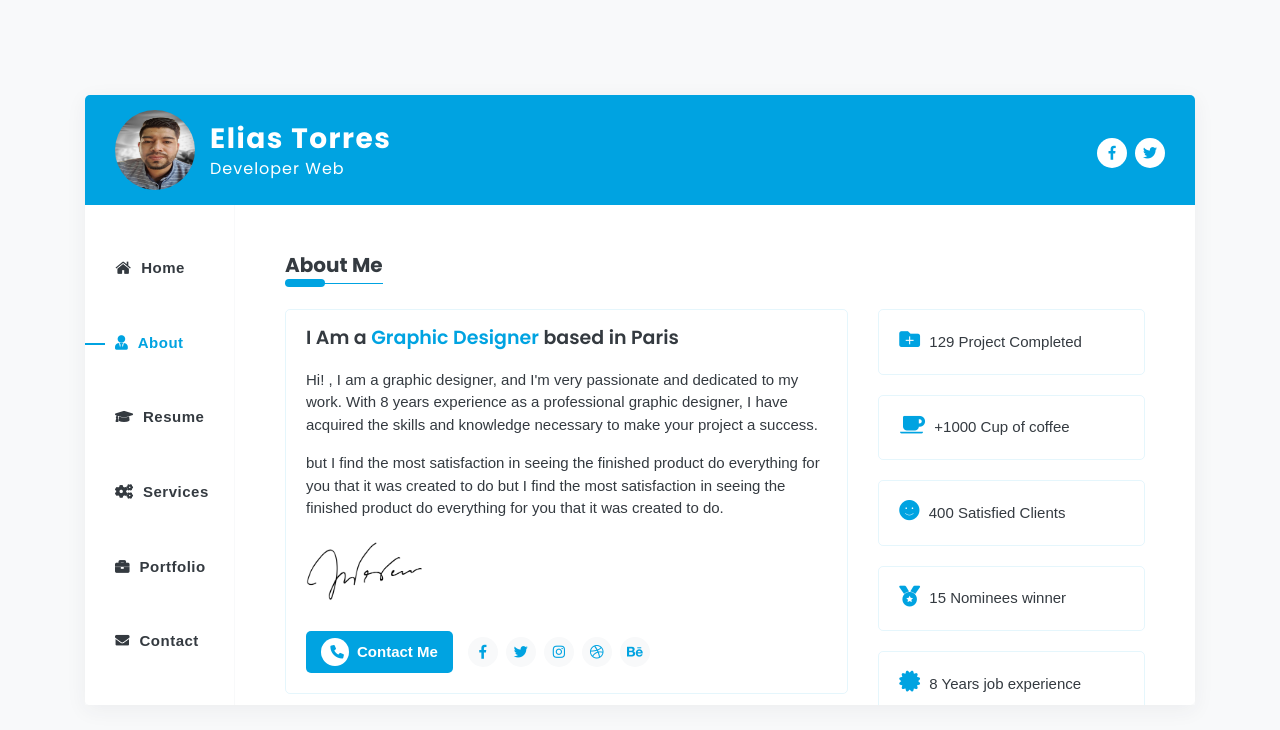
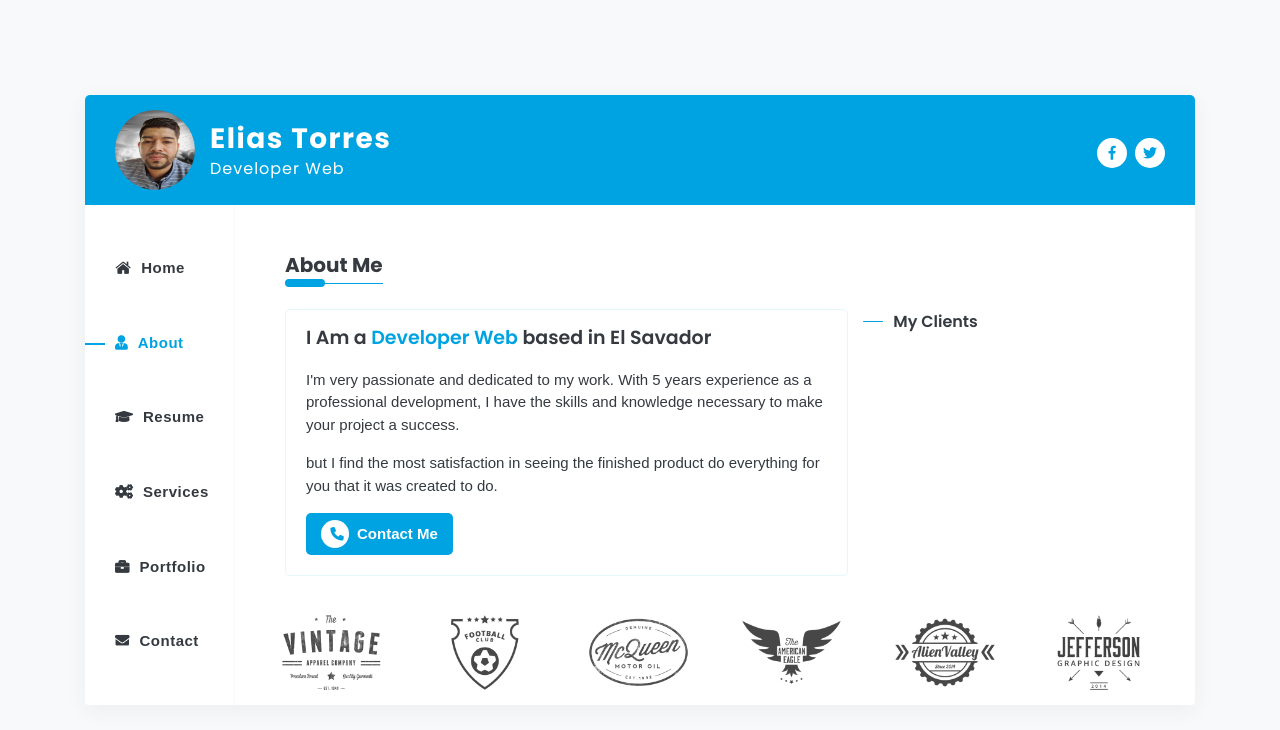
Before and after one commit to eliato/portfolio, an Angular app: page /#/about in a window 1280 px wide. Shown: the top 730 px of the page. Built offline with nearby package versions, Linux system fonts and the light colour scheme; a web font is replaced by a local one.

Commit message:
update page about

```diff
--- a/src/app/pages/about/about.component.html
+++ b/src/app/pages/about/about.component.html
@@ -12,35 +12,27 @@
             <div class="col-lg-8">
                 <div class="bio">
                     <h6 class="cd-headline clip text-dark mb-15">
-                        I Am a <span class="base-color"> Graphic Designer</span> based in Paris
+                        I Am a <span class="base-color"> Developer Web</span> based in El Savador
                     </h6>
-                    <p> Hi! , I am a graphic designer, and I'm very passionate and dedicated to my work. With 8 years experience
-                            as a professional graphic designer, I have acquired the skills and knowledge
+                    <p> I'm very passionate and dedicated to my work. With 5 years experience
+                            as a professional development, I have  the skills and knowledge
                              necessary to make your project a success.</p>
                     <p>
                             but I find the most satisfaction in seeing the finished product do everything
-                            for you that it was created to do
-                            but I find the most
-                            satisfaction in seeing the finished product do everything for you
-                            that it was created to do.
+                            for you that it was created to do.
                     </p>
-                    <img src="assets/img/signature.png" alt="" class="mb-30 mt-5">
+                    <!--<img src="assets/img/signature.png" alt="" class="mb-30 mt-5">-->
                     <div class="d-flex align-items-center">
-                        <a href="#" class="btn-custom">
+                        <a routerLink="/contact" class="btn-custom">
                             <span><i class="fas fa-phone"></i></span>
                             <span>Contact Me</span>
                         </a>
-                        <ul class="list-inline social-links ">
-                            <li><a href="#" class="text-dark"><i class="fab fa-facebook-f"></i></a></li>
-                            <li><a href="#" class="text-white"><i class="fab fa-twitter"></i></a></li>
-                            <li><a href="#" class="text-white"><i class="fab fa-instagram"></i></a></li>
-                            <li><a href="#" class="text-white"><i class="fab fa-dribbble"></i></a></li>
-                            <li><a href="#" class="text-white"><i class="fab fa-behance"></i></a></li>
-                        </ul>
+
+
                     </div>
                 </div>
             </div>
-            <div class="col-lg-4">
+           <!-- <div class="col-lg-4">
                 <div class="facts">
                         <div class="fact-item">
                             <div class="icon mb-0">
@@ -78,83 +70,8 @@
                         </div>
                 </div>
             </div>
-        </div>
+        </div>-->
 
-       <!--Testimonials-->
-        <div class="row ">
-            <div class="col-md-12">
-                <div class="section-sub-title mb-10">
-                    <h6>Testimonials</h6>
-                </div>
-            </div>
-        </div>
-        <div class="row testimonials mb-20">
-            <div class="col-lg-12">
-                <div class="owl-carousel">
-                    <!--item 1-->
-                    <div class="item">
-                        <div class="content">
-                            <div class="icon">
-                                <span class="icon_quotations"></span>
-                            </div>
-                            <p class="text-dark mb-15 mt-15">
-                                 Lorem ipsum dolor sit amet consec , tetur adipiscing elit.
-                                  Etiam fringilla pretium lacus,
-                                 eu luctus neque ultu. Phasellus
-                                faucibus orci a purus mattis tincidunt ut non nulla.
-                            </p>
-
-                            <p class="author text-dark mb-0">
-                                <span class="font-w-700">Mariam Mamado</span>
-                                <span class="dot"></span> CEO Founder</p>
-                        </div>
-                        <div class="image">
-                            <img src="assets/img/testimonials/avatar-1.png" alt="">
-                        </div>
-
-                    </div>
-
-                    <!--item 2-->
-                    <div class="item ">
-                        <div class="content">
-                            <div class="icon">
-                                <span class="icon_quotations base-color"></span>
-                            </div>
-                            <p class="text-dark mb-15 mt-15">
-                                 Lorem ipsum dolor sit amet consec , tetur adipiscing elit. Etiam fringilla pretium lacus, eu luctus neque ultu. Phasellus
-                                faucibus orci a purus mattis tincidunt ut non nulla.
-                            </p>
-                            <p class="author text-dark mb-0">
-                                <span class="font-w-700">Allison Smith</span>
-                                <span class="dot"></span> CEO Founder</p>
-                        </div>
-                        <div class="image">
-                            <img src="assets/img/testimonials/avatar-2.png" alt="">
-                        </div>
-                    </div>
-
-                    <!--item 3-->
-                    <div class="item">
-                        <div class="content">
-                            <div class="icon">
-                                <span class="icon_quotations"></span>
-                            </div>
-                            <p class="text-dark mb-15 mt-15">
-                             Lorem ipsum dolor sit amet consec , tetur adipiscing elit. Etiam fringilla pretium lacus, eu luctus neque ultu. Phasellus
-                            faucibus orci a purus mattis tincidunt ut non nulla.
-                            </p>
-                            <p class="author text-dark mb-0">
-                                <span class="font-w-700">Ayoub Martin</span>
-                                <span class="dot"></span> Web Designer
-                            </p>
-                        </div>
-                        <div class="image">
-                            <img src="assets/img/testimonials/avatar-3.png" alt="">
-                        </div>
-                    </div>
-                </div>
-            </div>
-        </div>
         <!--Clients-->
         <div class="row ">
             <div class="col-md-12">
```
